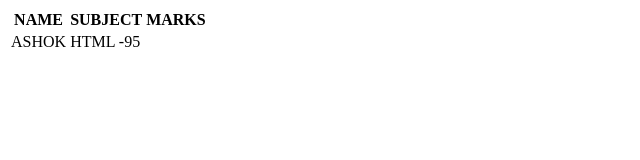
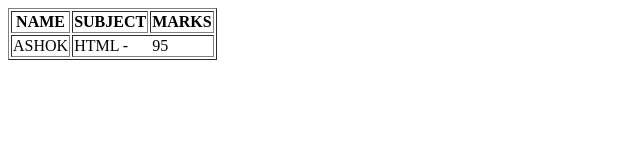
Before and after one commit to Ashokbommagani/TASKS, a plain HTML site: page sep12026.html in a window 1280 px wide. Shown: the whole page, without its empty margins (0-640 px from the left). Drawn offline with Linux system fonts and the light colour scheme.

Commit message:
nbsp and border added

```diff
--- a/sep12026.html
+++ b/sep12026.html
@@ -5,15 +5,16 @@
 		<!--Col span:Combines Columns-->
 	</head>
 	<body>
-		<table>
+        <!--Table border creates visible borders-->
+		<table border="1">
 			<tr>
 			<th>NAME</th>
 			<th>SUBJECT</th>
 			<th>MARKS</th>
 			</tr>
 			<tr>
-			<td>ASHOK</td>
-			<td colspan="2">HTML -95</td>
+			<td>ASHOK</td>       <!--nbsp creates a non-breaking space in output-->
+			<td colspan="2">HTML   - &nbsp; &nbsp; &nbsp;95</td>
 			</tr>
 		</table>
 	</body>
```
